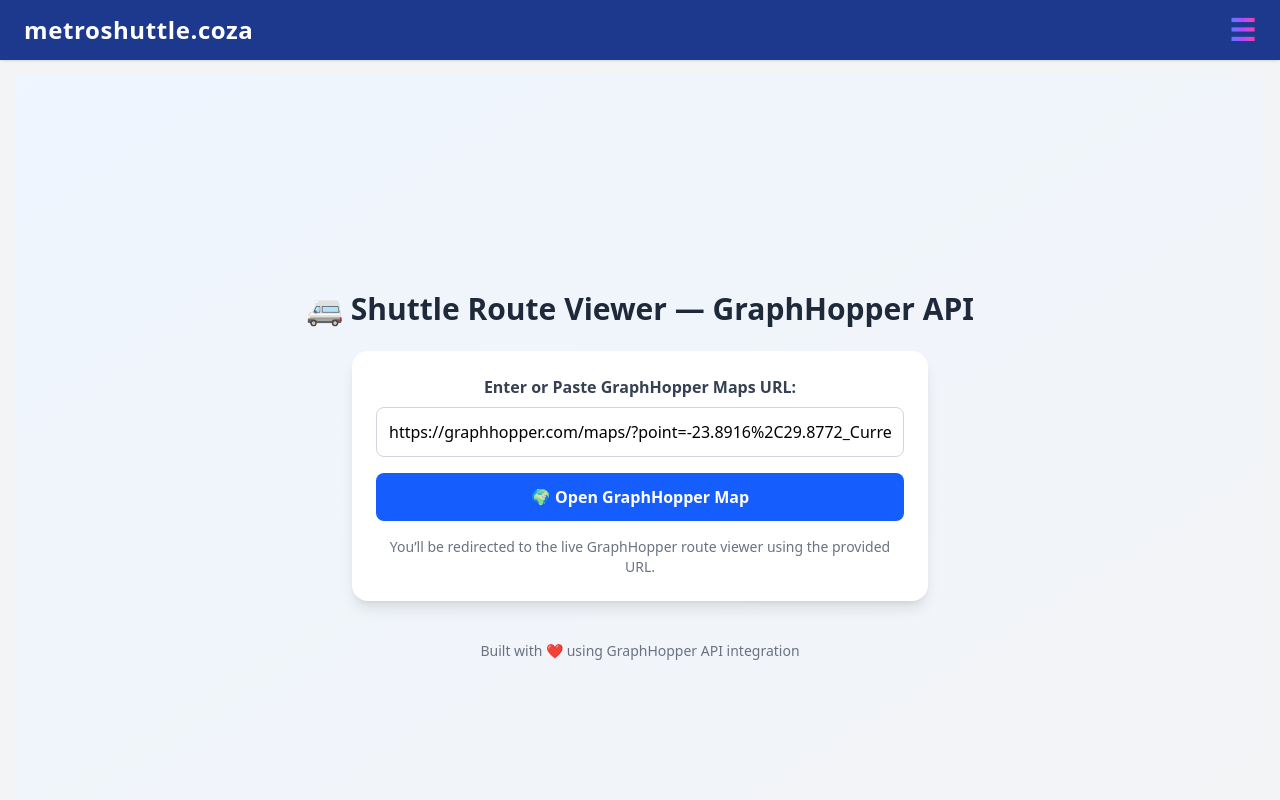
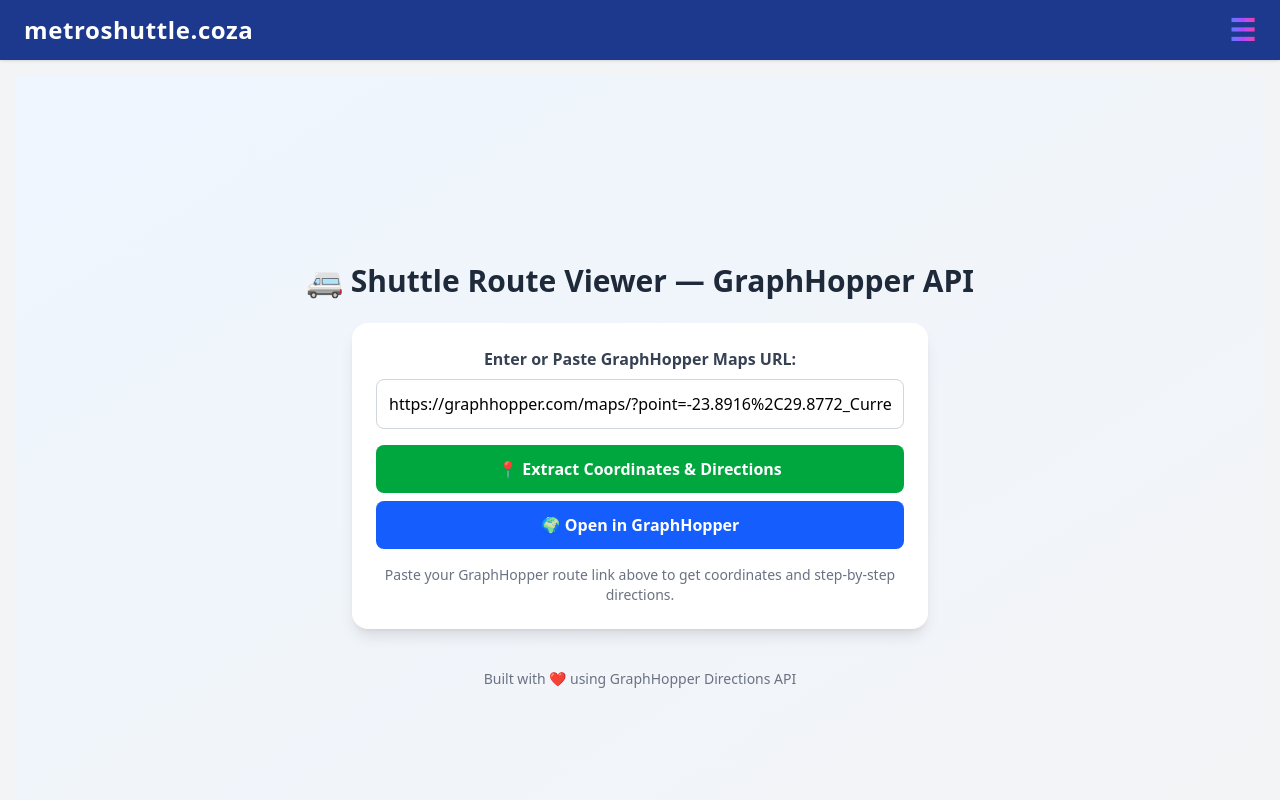
Before and after one commit to Matuku45/shuttle-booking, a React (Vite) app: page /location in a window 1280 px wide. Shown: the top 800 px of the page. Built offline with nearby package versions, Linux system fonts and the light colour scheme.

Commit message:
removed the openstreet api within the location file

```diff
--- a/src/pages/location.jsx
+++ b/src/pages/location.jsx
@@ -2,15 +2,70 @@
 
 const LocationPage = () => {
   const [graphhopperUrl, setGraphhopperUrl] = useState(
-    "https://graphhopper.com/maps/?point=-23.8916%2C29.8772_Current+Location&point=&profile=car&layer=Omnisc"
+    "https://graphhopper.com/maps/?point=-23.8916%2C29.8772_Current+Location&point=-23.9050%2C29.8900&profile=car&layer=Omnisc"
   );
+  const [coordinates, setCoordinates] = useState([]);
+  const [directions, setDirections] = useState([]);
+  const [loading, setLoading] = useState(false);
 
-  const handleRedirect = () => {
+  // ✅ Extract coordinates & fetch directions
+  const handleExtractAndDirections = async () => {
     if (!graphhopperUrl.startsWith("https://graphhopper.com/maps")) {
       alert("Please enter a valid GraphHopper Maps URL.");
       return;
     }
-    window.open(graphhopperUrl, "_blank"); // open GraphHopper in a new tab
+
+    try {
+      const urlParams = new URL(graphhopperUrl).searchParams;
+      const points = urlParams.getAll("point");
+
+      if (points.length < 2) {
+        alert("Please provide at least 2 points in the URL.");
+        return;
+      }
+
+      const parsedCoords = points.map((p) => {
+        const [lat, lon] = p
+          .replace("_Current+Location", "")
+          .split(",")
+          .map((v) => parseFloat(v));
+        return [lat, lon];
+      });
+
+      setCoordinates(parsedCoords);
+      setLoading(true);
+
+      // ✅ Fetch route directions from GraphHopper API
+      const apiKey = "YOUR_API_KEY_HERE"; // Replace with your GraphHopper key
+      const apiUrl = `https://graphhopper.com/api/1/route?point=${parsedCoords[0][0]},${parsedCoords[0][1]}&point=${parsedCoords[1][0]},${parsedCoords[1][1]}&vehicle=car&locale=en&points_encoded=false&key=${apiKey}`;
+
+      const response = await fetch(apiUrl);
+      const data = await response.json();
+
+      if (!data.paths || data.paths.length === 0) {
+        alert("No route found from GraphHopper.");
+        setLoading(false);
+        return;
+      }
+
+      const instructions = data.paths[0].instructions.map((step, idx) => ({
+        text: step.text,
+        distance: (step.distance / 1000).toFixed(2),
+        time: Math.round(step.time / 60000), // in minutes
+      }));
+
+      setDirections(instructions);
+      setLoading(false);
+    } catch (error) {
+      console.error(error);
+      alert("Error extracting or fetching directions.");
+      setLoading(false);
+    }
+  };
+
+  // ✅ Redirect to GraphHopper map
+  const handleRedirect = () => {
+    window.open(graphhopperUrl, "_blank");
   };
 
   return (
@@ -19,6 +74,7 @@
         🚐 Shuttle Route Viewer — GraphHopper API
       </h2>
 
+      {/* ✅ URL input section */}
       <div className="bg-white shadow-lg rounded-2xl p-6 w-full max-w-xl">
         <label className="block text-gray-700 font-semibold mb-2 text-center">
           Enter or Paste GraphHopper Maps URL:
@@ -31,21 +87,72 @@
           className="w-full border border-gray-300 p-3 rounded-lg mb-4 focus:outline-none focus:ring-2 focus:ring-blue-500 transition"
         />
 
-        <button
-          onClick={handleRedirect}
-          className="w-full bg-blue-600 hover:bg-blue-700 text-white font-semibold py-3 rounded-lg transition transform hover:scale-105"
-        >
-          🌍 Open GraphHopper Map
-        </button>
+        <div className="flex flex-col sm:flex-row gap-2">
+          <button
+            onClick={handleExtractAndDirections}
+            className="flex-1 bg-green-600 hover:bg-green-700 text-white font-semibold py-3 rounded-lg transition transform hover:scale-105"
+          >
+            📍 Extract Coordinates & Directions
+          </button>
+
+          <button
+            onClick={handleRedirect}
+            className="flex-1 bg-blue-600 hover:bg-blue-700 text-white font-semibold py-3 rounded-lg transition transform hover:scale-105"
+          >
+            🌍 Open in GraphHopper
+          </button>
+        </div>
 
         <p className="text-gray-500 text-sm mt-4 text-center">
-          You’ll be redirected to the live GraphHopper route viewer using the
-          provided URL.
+          Paste your GraphHopper route link above to get coordinates and
+          step-by-step directions.
         </p>
       </div>
 
+      {/* ✅ Coordinates */}
+      {coordinates.length > 0 && (
+        <div className="mt-6 bg-white shadow-md rounded-xl p-4 w-full max-w-xl">
+          <h3 className="text-xl font-semibold text-gray-800 mb-3">
+            📌 Extracted Coordinates
+          </h3>
+          <ul className="list-disc ml-6 text-gray-700">
+            {coordinates.map(([lat, lon], idx) => (
+              <li key={idx}>
+                <strong>Point {idx + 1}:</strong> Latitude {lat}, Longitude{" "}
+                {lon}
+              </li>
+            ))}
+          </ul>
+        </div>
+      )}
+
+      {/* ✅ Directions list */}
+      {loading ? (
+        <p className="mt-4 text-blue-600 font-semibold animate-pulse">
+          Fetching directions...
+        </p>
+      ) : (
+        directions.length > 0 && (
+          <div className="mt-6 bg-white shadow-md rounded-xl p-4 w-full max-w-xl">
+            <h3 className="text-xl font-semibold text-gray-800 mb-3">
+              🧭 Step-by-Step Directions
+            </h3>
+            <ol className="list-decimal ml-6 text-gray-700 space-y-1">
+              {directions.map((step, idx) => (
+                <li key={idx}>
+                  {step.text} —{" "}
+                  <span className="text-gray-500 text-sm">
+                    {step.distance} km • {step.time} min
+                  </span>
+                </li>
+              ))}
+            </ol>
+          </div>
+        )
+      )}
+
       <footer className="mt-10 text-gray-500 text-sm">
-        Built with ❤️ using GraphHopper API integration
+        Built with ❤️ using GraphHopper Directions API
       </footer>
     </div>
   );
```
